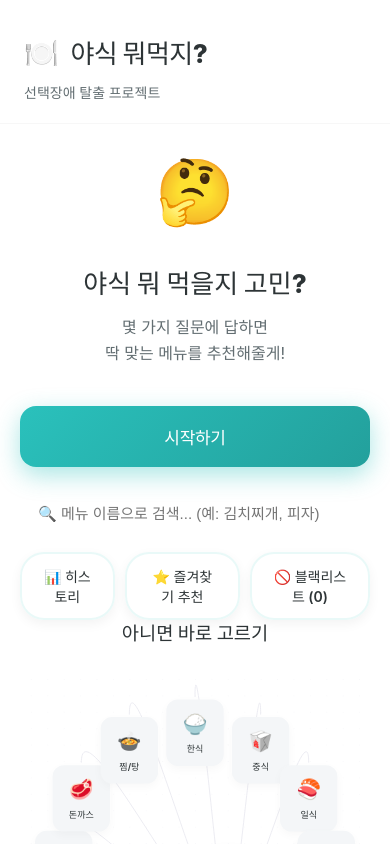
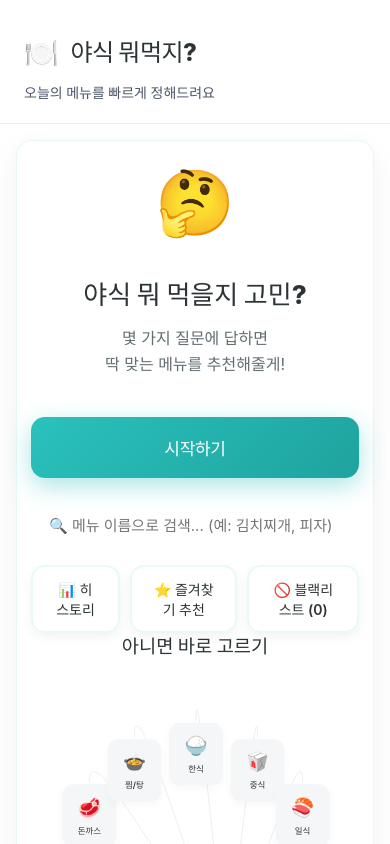
Before and after one commit to dudqks0319-cpu/what-to-eat, a React (Vite) app: page / in a window 390 px wide. Shown: the top 844 px of the page. Built offline with nearby package versions, Linux system fonts and the light colour scheme.

Commit message:
feat: improve Korean UX copy and mobile-first visual design

```diff
--- a/src/App.css
+++ b/src/App.css
@@ -981,3 +981,129 @@
   font-weight: 700;
   font-size: 13px;
 }
+
+/* ===== UX/Design Refresh (KR-first, mobile-friendly) ===== */
+:root {
+  --kr-font: 'Pretendard', 'Apple SD Gothic Neo', 'Noto Sans KR', -apple-system, BlinkMacSystemFont, 'Segoe UI', Roboto, sans-serif;
+}
+
+* {
+  font-family: var(--kr-font);
+}
+
+.app {
+  max-width: 980px;
+  margin: 0 auto;
+}
+
+.header {
+  border-bottom: 1px solid rgba(42, 193, 188, 0.15);
+}
+
+.header h1 {
+  font-size: clamp(24px, 3vw, 34px);
+}
+
+.header .subtitle {
+  color: #4a5568;
+  font-weight: 600;
+}
+
+.step-container {
+  background: rgba(255, 255, 255, 0.82);
+  border: 1px solid rgba(42, 193, 188, 0.12);
+  border-radius: 22px;
+  padding: 20px;
+  box-shadow: 0 10px 30px rgba(17, 24, 39, 0.06);
+}
+
+.step-title {
+  letter-spacing: -0.3px;
+}
+
+.step-description {
+  color: #5b6472;
+}
+
+.option-btn,
+.people-btn,
+.tag-btn,
+.diet-btn,
+.feature-btn,
+.btn,
+.skip-btn,
+.vote-btn,
+.action-btn {
+  min-height: 52px;
+  border-radius: 14px;
+}
+
+.option-btn .name,
+.quick-item .name,
+.chip {
+  word-break: keep-all;
+}
+
+.selection-summary {
+  background: rgba(42, 193, 188, 0.06);
+  border: 1px solid rgba(42, 193, 188, 0.15);
+  border-radius: 14px;
+  padding: 14px;
+}
+
+.action-buttons {
+  position: sticky;
+  bottom: 8px;
+  background: rgba(255, 255, 255, 0.85);
+  backdrop-filter: blur(8px);
+  border: 1px solid rgba(42, 193, 188, 0.15);
+  border-radius: 14px;
+  padding: 10px;
+  z-index: 8;
+}
+
+.btn.btn-primary {
+  background: linear-gradient(135deg, #2ac1bc, #1fa39f);
+  border: none;
+  color: #fff;
+  font-weight: 700;
+}
+
+.btn.btn-secondary,
+.skip-btn {
+  background: #f6f8fa;
+  border: 1px solid #d9e1e8;
+  color: #2d3748;
+  font-weight: 600;
+}
+
+.quick-item,
+.category-card,
+.menu-card {
+  border-radius: 14px;
+}
+
+.sponsored-card {
+  background: #ffffff;
+  border: 1px solid rgba(255, 107, 53, 0.25);
+}
+
+.sponsored-badge {
+  background: #ff6b35;
+}
+
+@media (max-width: 768px) {
+  .main-content {
+    padding: 16px;
+  }
+
+  .step-container {
+    padding: 14px;
+    border-radius: 16px;
+  }
+
+  .action-buttons {
+    gap: 8px;
+    padding: 8px;
+  }
+}
--- a/src/App.jsx
+++ b/src/App.jsx
@@ -407,7 +407,7 @@ function App() {
           <span className="emoji">🍽️</span>
           {timeLabel} 뭐먹지?
         </h1>
-        <p className="subtitle">선택장애 탈출 프로젝트</p>
+        <p className="subtitle">오늘의 메뉴를 빠르게 정해드려요</p>
       </header>
 
       {step > STEPS.START && step < STEPS.RESULT && (
@@ -1263,7 +1263,7 @@ function App() {
                     className="sponsored-card"
                     onClick={() => handleSponsorClick(slot.id, finalCategory)}
                   >
-                    <p className="sponsored-badge">AD</p>
+                    <p className="sponsored-badge">광고</p>
                     <h5>{slot.title}</h5>
                     <p>{slot.subtitle}</p>
                     <span>{slot.cta} →</span>
```
